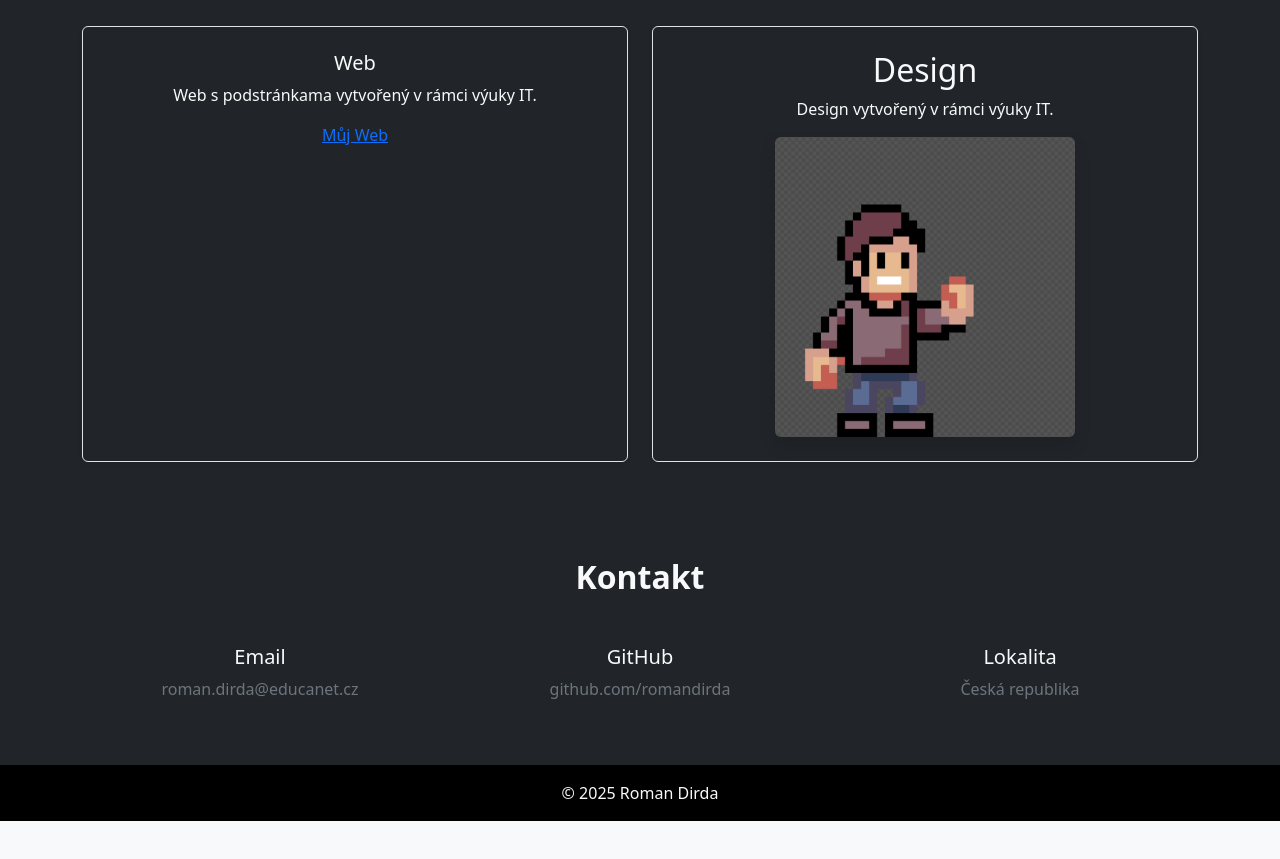
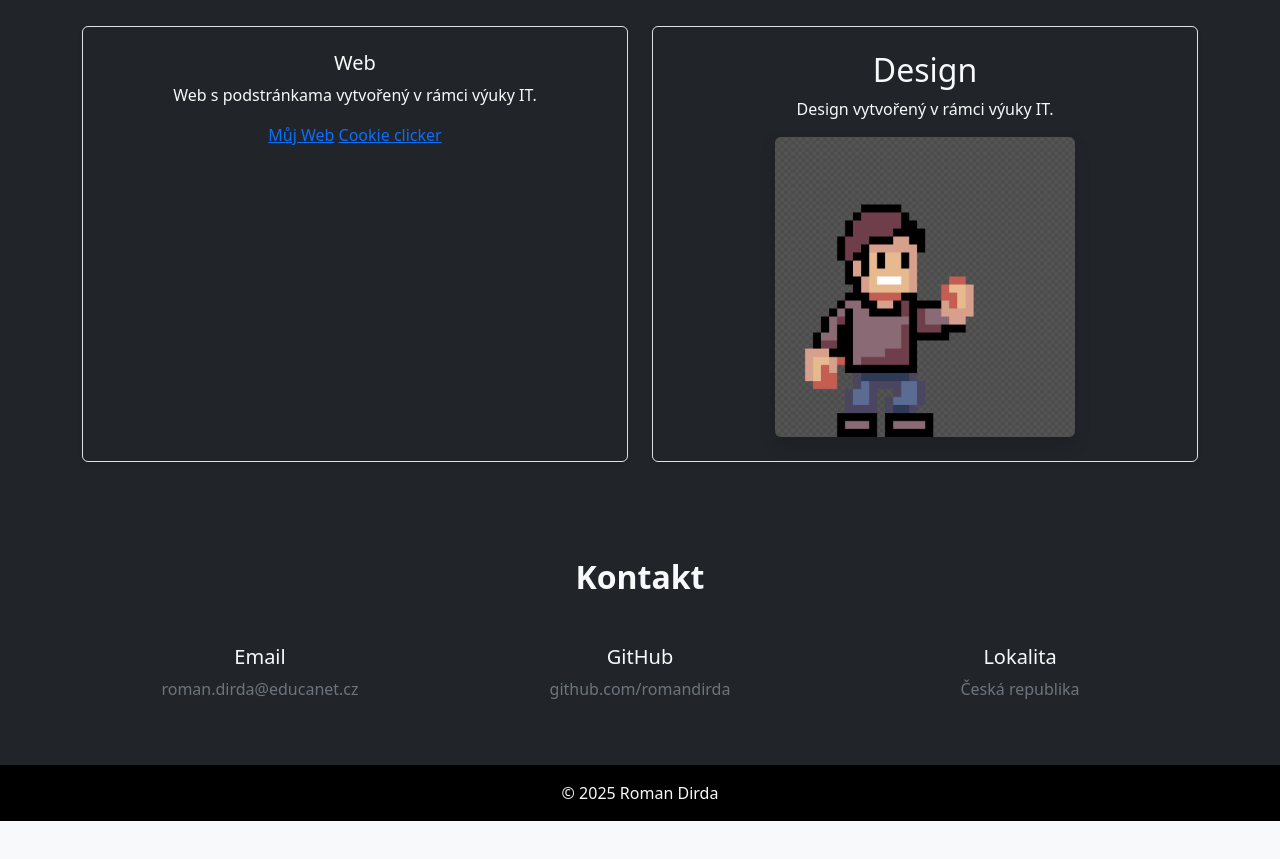
Before and after one commit to romandirda/portfolio, a plain HTML site: page index.html in a window 1280 px wide. Shown: the part 1360-2219 px from the top of the page. Drawn offline with nearby package versions, Linux system fonts and the light colour scheme.

Commit message:
Update index.html

```diff
--- a/index.html
+++ b/index.html
@@ -168,6 +168,7 @@
           <h5 class="text-light">Web</h5>
           <p class="text-light">Web s podstránkama vytvořený v rámci výuky IT.</p>
           <a href="https://romandirda.endora.site/">Můj Web</a>
+         <a href="file:///C:/Users/mdird/OneDrive/Desktop/Clicker/index.html">Cookie clicker </a>
         </div>
       </div>
 
```
